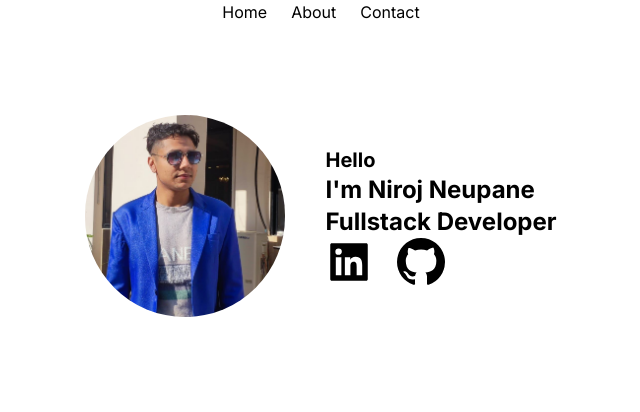
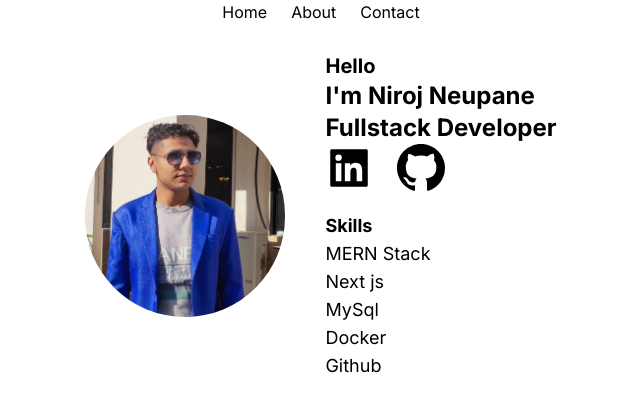
Before and after one commit to nirojneupane5/portfolio, a Next.js app: page / in a window 1280 px wide. Shown: the top 412 px of the page, without its empty margins (319-959 px from the left). Built offline with nearby package versions, Linux system fonts and the light colour scheme.

Commit message:
Skills added

```diff
--- a/src/app/page.tsx
+++ b/src/app/page.tsx
@@ -29,6 +29,14 @@ export default function Home() {
               <BsGithub className="text-5xl" />
             </Link>
           </div>
+          <div className="mt-5">
+            <h1 className="text-lg font-bold text-black">Skills</h1>
+            <h2 className="text-lg">MERN Stack</h2>
+            <h2 className="text-lg">Next js</h2>
+            <h2 className="text-lg">MySql</h2>
+            <h2 className="text-lg">Docker</h2>
+            <h2 className="text-lg">Github</h2>
+          </div>
         </div>
       </div>
     </>
```
